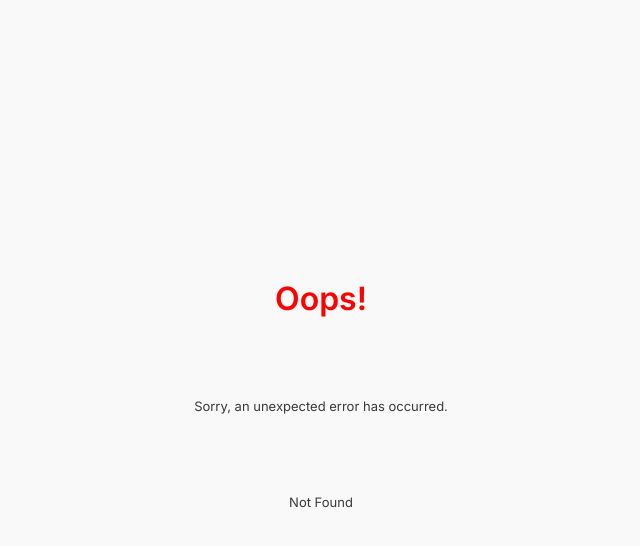
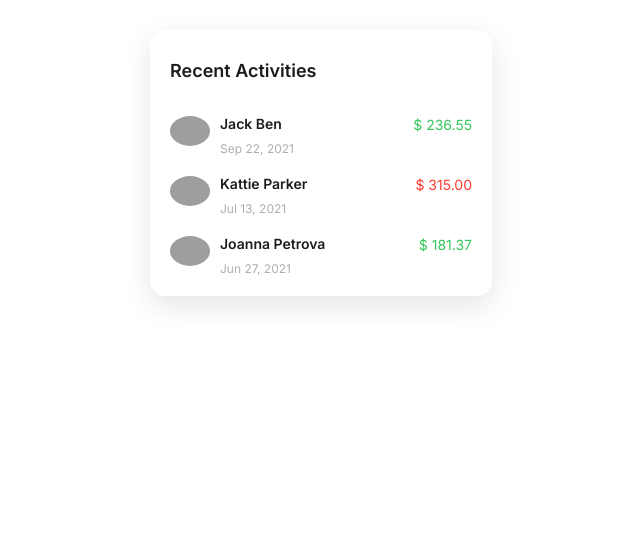
Before and after one commit to appwex/react-ui-components, a React (Create React App) app: page /stories/recent-activities in a window 1280 px wide. Before the commit this address had no page. Shown: the top 546 px of the page, without its empty margins (319-959 px from the left). Built offline with nearby package versions, Linux system fonts and the light colour scheme; grey boxes are pictures that could not be loaded.

Commit message:
class changes,file names actualisation

```diff
--- a/src/index.js
+++ b/src/index.js
@@ -13,7 +13,7 @@ import ComponentStory from './routes/story-page/componet'
 import ButtonStory from './routes/story-page/button'
 import QuickTransfer from './components/quickTransfer/QuickTransfer'
 import NotificationStory from './routes/notification-page/index'
-import Activites from './routes/recent-activite/recent-activite'
+import Activities from './routes/recent-activities/recent-activities'
 import Cookie from './routes/cookie/cookie'
 import Payment from './routes/payment/payment'
 
@@ -60,8 +60,8 @@ const router = createBrowserRouter([
         element: <Cookie />,
       },
       {
-        path: 'stories/recent-activite',
-        element: <Activites />,
+        path: 'stories/recent-activities',
+        element: <Activities />,
       },
     ],
   },
--- a/src/routes/recent-activite/recent-activite.jsx
+++ /dev/null
@@ -1,70 +0,0 @@
-import './recent-activite.css'
-
-const images = [
-  {
-    url: 'https://images.unsplash.com/photo-1570295999919-56ceb5ecca61?ixlib=rb-4.0.3&ixid=MnwxMjA3fDB8MHxwaG90by1wYWdlfHx8fGVufDB8fHx8&auto=format&fit=crop&w=1480&q=80',
-  },
-  {
-    url: 'https://images.unsplash.com/photo-1485893086445-ed75865251e0?ixlib=rb-4.0.3&ixid=MnwxMjA3fDB8MHxwaG90by1wYWdlfHx8fGVufDB8fHx8&auto=format&fit=crop&w=1480&q=80',
-  },
-  {
-    url: 'https://images.unsplash.com/photo-1584308972272-9e4e7685e80f?ixlib=rb-4.0.3&ixid=MnwxMjA3fDB8MHxwaG90by1wYWdlfHx8fGVufDB8fHx8&auto=format&fit=crop&w=1480&q=80',
-  },
-]
-
-const Activites = () => {
-  return (
-    <section className="activite">
-      <h2 className="activiteHeader">Recent Activities</h2>
-
-      <div className="activiteWrapper">
-        <div className="activiteItem">
-          <div className="activeImageWrapper">
-            <img
-              className="activitePhoto"
-              src={images[0].url}
-              alt="Jack Ben photo"
-            />
-          </div>
-          <div className="activiteProfiles">
-            <p className="activiteName">Jack Ben</p>
-            <p className="activiteDate">Sep 22, 2021</p>
-          </div>
-          <p className="activiteSumm green">$ 236.55</p>
-        </div>
-
-        <div className="activiteItem">
-          <div className="activeImageWrapper">
-            <img
-              className="activitePhoto"
-              src={images[1].url}
-              alt="Kattie Parker photo"
-            />
-          </div>
-
-          <div className="activiteProfiles">
-            <p className="activiteName">Kattie Parker</p>
-            <p className="activiteDate">Jul 13, 2021</p>
-          </div>
-          <p className="activiteSumm red">$ 315.00</p>
-        </div>
-        <div className="activiteItem">
-          <div className="activeImageWrapper">
-            <img
-              className="activitePhoto"
-              src={images[2].url}
-              alt="Joanna Petrova photo"
-            />
-          </div>
-          <div className="activiteProfiles">
-            <p className="activiteName">Joanna Petrova</p>
-            <p className="activiteDate">Jun 27, 2021</p>
-          </div>
-          <p className="activiteSumm green">$ 181.37</p>
-        </div>
-      </div>
-    </section>
-  )
-}
-
-export default Activites
--- a/src/routes/recent-activite/recent-activite.css
+++ b/src/routes/recent-activities/recent-activities.css
@@ -1,56 +1,67 @@
-.activite {
+.activity {
   margin: 30px auto;
   width: 342px;
   box-shadow: 0 10px 30px #e5e5e5;
   border-radius: 15px;
-  padding: 30px 20px 20px 20px;
+  padding: 30px 20px 20px;
 }
-.activiteHeader {
+
+.activityHeader {
   font-size: 18px;
   margin-top: 0;
   margin-bottom: 35px;
   color: #1c1c1e;
 }
-.activiteWrapper {
+
+.activityWrapper {
   display: flex;
   flex-direction: column;
   gap: 20px;
 }
-.activiteItem {
+
+.activityItem {
   display: flex;
   gap: 10px;
 }
-.activeImageWrapper {
+
+.activityImageWrapper {
   width: 40px;
   height: 40px;
 }
-.activitePhoto {
+
+.activityPhoto {
   width: 100%;
   height: auto;
   border-radius: 50%;
 }
-.activiteProfiles {
+
+.activityProfiles {
   display: flex;
   flex-direction: column;
   justify-content: space-between;
 }
-.activiteName {
+
+.activityName {
   font-size: 14px;
   line-height: 16.94px;
   font-weight: 600;
   color: #1c1c1e;
 }
-.activiteDate {
+
+.activityDate {
   font-size: 12px;
   color: #aeaeb2;
 }
-.activiteSumm {
+
+.activitySumm {
   margin-left: auto;
   font-size: 14px;
 }
+
 .green {
   color: #34c759;
 }
+
 .red {
   color: #ff3b30;
 }
--- /dev/null
+++ b/src/routes/recent-activities/recent-activities.jsx
@@ -0,0 +1,70 @@
+import './recent-activities.css'
+
+const images = [
+  {
+    url: 'https://images.unsplash.com/photo-1570295999919-56ceb5ecca61?ixlib=rb-4.0.3&ixid=MnwxMjA3fDB8MHxwaG90by1wYWdlfHx8fGVufDB8fHx8&auto=format&fit=crop&w=1480&q=80',
+  },
+  {
+    url: 'https://images.unsplash.com/photo-1485893086445-ed75865251e0?ixlib=rb-4.0.3&ixid=MnwxMjA3fDB8MHxwaG90by1wYWdlfHx8fGVufDB8fHx8&auto=format&fit=crop&w=1480&q=80',
+  },
+  {
+    url: 'https://images.unsplash.com/photo-1584308972272-9e4e7685e80f?ixlib=rb-4.0.3&ixid=MnwxMjA3fDB8MHxwaG90by1wYWdlfHx8fGVufDB8fHx8&auto=format&fit=crop&w=1480&q=80',
+  },
+]
+
+const Activities = () => {
+  return (
+    <section className="activity">
+      <h2 className="activityHeader">Recent Activities</h2>
+
+      <div className="activityWrapper">
+        <div className="activityItem">
+          <div className="activityImageWrapper">
+            <img
+              className="activityPhoto"
+              src={images[0].url}
+              alt="Jack Ben photo"
+            />
+          </div>
+          <div className="activityProfiles">
+            <p className="activityName">Jack Ben</p>
+            <p className="activityDate">Sep 22, 2021</p>
+          </div>
+          <p className="activitySumm green">$ 236.55</p>
+        </div>
+
+        <div className="activityItem">
+          <div className="activityImageWrapper">
+            <img
+              className="activityPhoto"
+              src={images[1].url}
+              alt="Kattie Parker photo"
+            />
+          </div>
+
+          <div className="activityProfiles">
+            <p className="activityName">Kattie Parker</p>
+            <p className="activityDate">Jul 13, 2021</p>
+          </div>
+          <p className="activitySumm red">$ 315.00</p>
+        </div>
+        <div className="activityItem">
+          <div className="activityImageWrapper">
+            <img
+              className="activityPhoto"
+              src={images[2].url}
+              alt="Joanna Petrova photo"
+            />
+          </div>
+          <div className="activityProfiles">
+            <p className="activityName">Joanna Petrova</p>
+            <p className="activityDate">Jun 27, 2021</p>
+          </div>
+          <p className="activitySumm green">$ 181.37</p>
+        </div>
+      </div>
+    </section>
+  )
+}
+
+export default Activities
--- a/src/routes/story-page/story-page.jsx
+++ b/src/routes/story-page/story-page.jsx
@@ -12,7 +12,7 @@ const StoryPage = () => {
       <Link to={`/stories/notification`}>Notification Bar Component</Link>
       <Link to={`/stories/payment`}> Payment </Link>
       <Link to={`/stories/cookie`}> Cookie </Link>
-      <Link to={`/stories/recent-activite`}> Activites </Link>
+      <Link to={`/stories/recent-activities`}> Activities </Link>
     </div>
   )
 }
```
